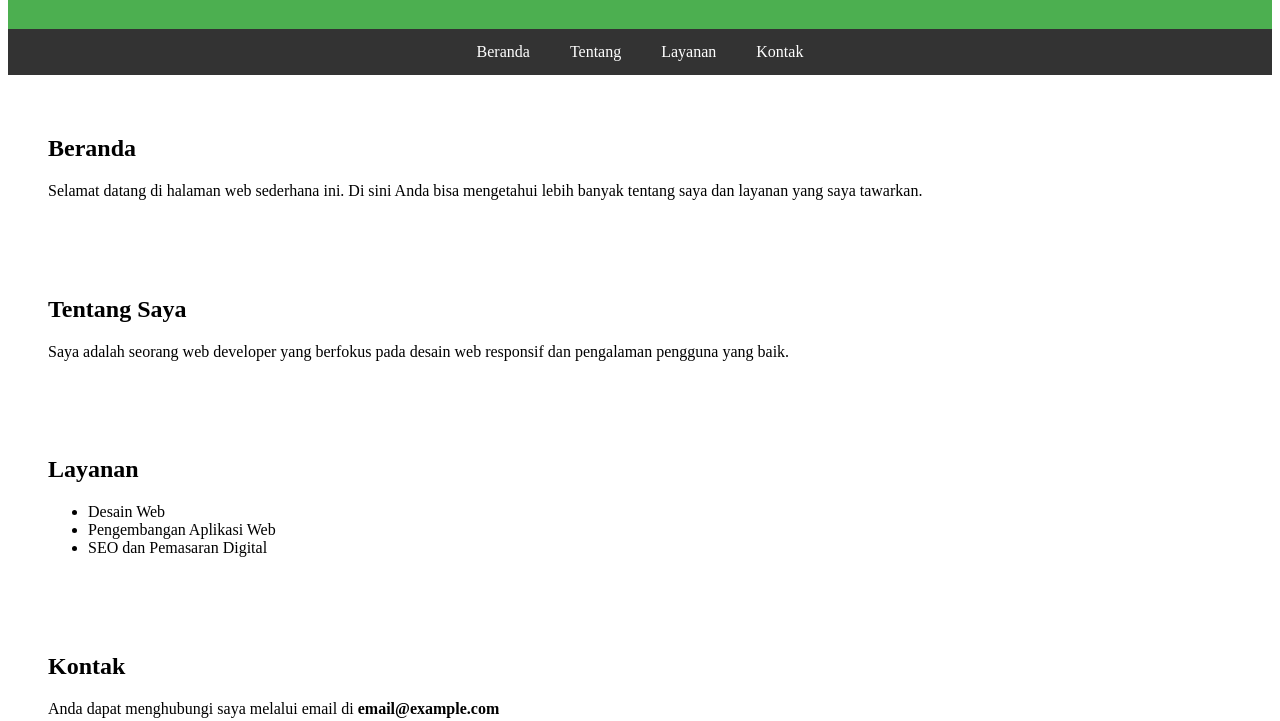
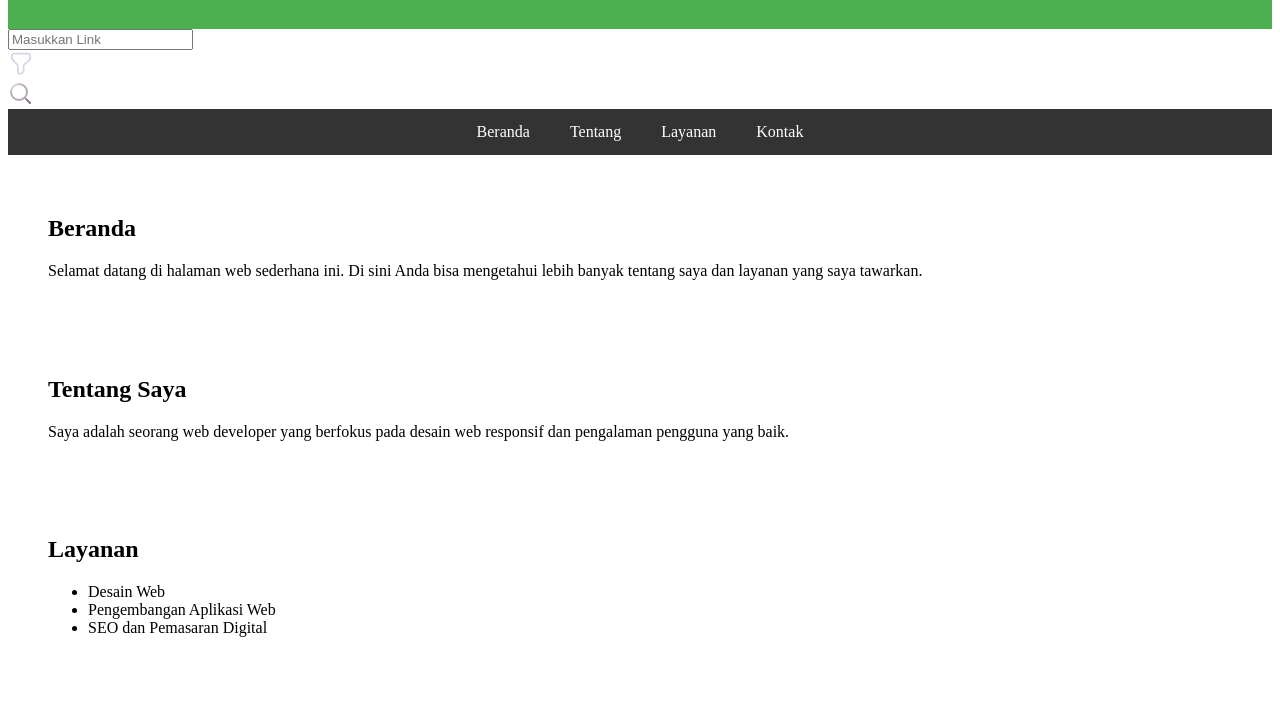
Before and after one commit to wal21/belajar-upload, a plain HTML site: page index.html in a window 1280 px wide. Shown: the part 79-800 px from the top of the page. Drawn offline with Linux system fonts and the light colour scheme.

Commit message:
Update index.html

```diff
--- a/index.html
+++ b/index.html
@@ -13,6 +13,76 @@
 <header>
     <h1>Download Video</h1>
 </header>
+
+<div class="grid"></div>
+<div id="poda">
+  <div class="glow"></div>
+  <div class="darkBorderBg"></div>
+  <div class="darkBorderBg"></div>
+  <div class="darkBorderBg"></div>
+
+  <div class="white"></div>
+
+  <div class="border"></div>
+
+  <div id="main">
+    <input placeholder="Masukkan Link" type="text" name="text" class="input" />
+    <div id="input-mask"></div>
+    <div id="pink-mask"></div>
+    <div class="filterBorder"></div>
+    <div id="filter-icon">
+      <svg
+        preserveAspectRatio="none"
+        height="27"
+        width="27"
+        viewBox="4.8 4.56 14.832 15.408"
+        fill="none"
+      >
+        <path
+          d="M8.16 6.65002H15.83C16.47 6.65002 16.99 7.17002 16.99 7.81002V9.09002C16.99 9.56002 16.7 10.14 16.41 10.43L13.91 12.64C13.56 12.93 13.33 13.51 13.33 13.98V16.48C13.33 16.83 13.1 17.29 12.81 17.47L12 17.98C11.24 18.45 10.2 17.92 10.2 16.99V13.91C10.2 13.5 9.97 12.98 9.73 12.69L7.52 10.36C7.23 10.08 7 9.55002 7 9.20002V7.87002C7 7.17002 7.52 6.65002 8.16 6.65002Z"
+          stroke="#d6d6e6"
+          stroke-width="1"
+          stroke-miterlimit="10"
+          stroke-linecap="round"
+          stroke-linejoin="round"
+        ></path>
+      </svg>
+    </div>
+    <div id="search-icon">
+      <svg
+        xmlns="http://www.w3.org/2000/svg"
+        width="24"
+        viewBox="0 0 24 24"
+        stroke-width="2"
+        stroke-linejoin="round"
+        stroke-linecap="round"
+        height="24"
+        fill="none"
+        class="feather feather-search"
+      >
+        <circle stroke="url(#search)" r="8" cy="11" cx="11"></circle>
+        <line
+          stroke="url(#searchl)"
+          y2="16.65"
+          y1="22"
+          x2="16.65"
+          x1="22"
+        ></line>
+        <defs>
+          <linearGradient gradientTransform="rotate(50)" id="search">
+            <stop stop-color="#f8e7f8" offset="0%"></stop>
+            <stop stop-color="#b6a9b7" offset="50%"></stop>
+          </linearGradient>
+          <linearGradient id="searchl">
+            <stop stop-color="#b6a9b7" offset="0%"></stop>
+            <stop stop-color="#837484" offset="50%"></stop>
+          </linearGradient>
+        </defs>
+      </svg>
+    </div>
+  </div>
+</div>
+
 
 <nav>
     <a href="#home">Beranda</a>
```
